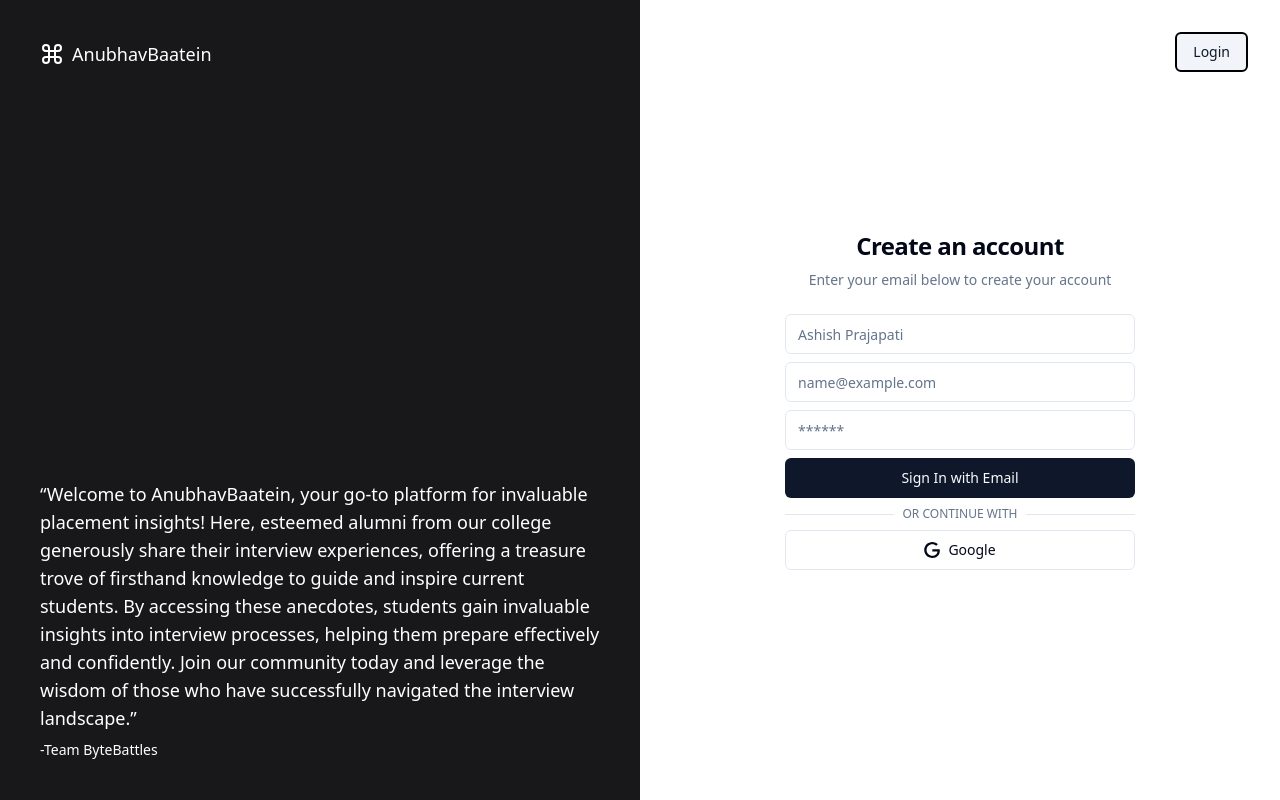
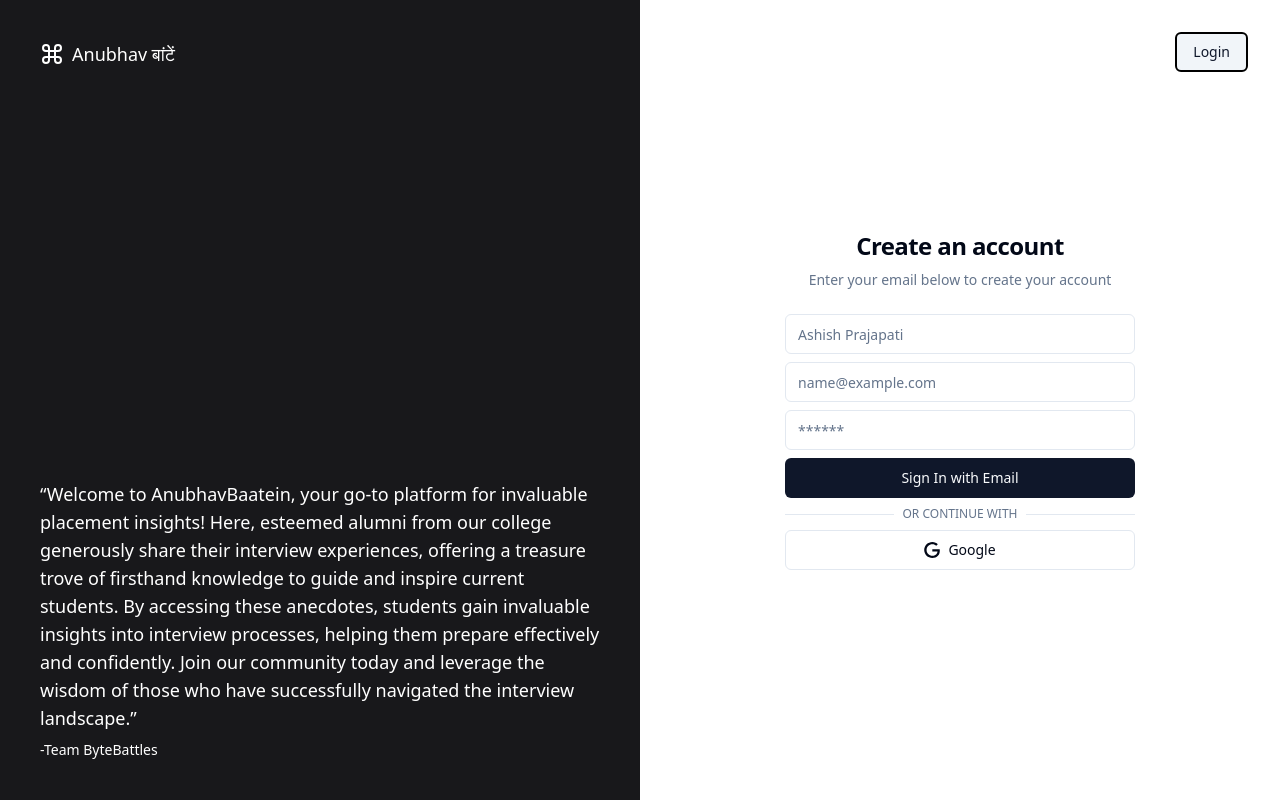
Before and after one commit to kevintamakuwala/Duhacks3.0-AnubhavBaatein, a React (Vite) app in the folder frontend/: page / in a window 1280 px wide. Built offline with nearby package versions, Linux system fonts and the light colour scheme; no server answers.

Commit message:
Header content Changed

```diff
--- a/frontend/src/Pages/Register.jsx
+++ b/frontend/src/Pages/Register.jsx
@@ -38,7 +38,7 @@
             >
               <path d="M15 6v12a3 3 0 1 0 3-3H6a3 3 0 1 0 3 3V6a3 3 0 1 0-3 3h12a3 3 0 1 0-3-3" />
             </svg>
-            AnubhavBaatein
+            Anubhav बांटें
           </div>
           <div className="relative z-20 mt-auto">
             <blockquote className="space-y-2">
--- a/frontend/src/custom_components/SubNav.jsx
+++ b/frontend/src/custom_components/SubNav.jsx
@@ -4,7 +4,7 @@
   return (
     <>
         <h1 className='font-bold ml-2 sm:ml-16 text-2xl sm:text-[1.8rem]'>
-            AnubhavBaatein
+        Anubhav बांटें
         </h1>
 
     </>
```
